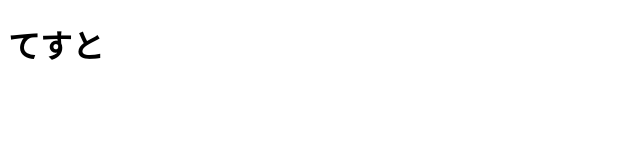
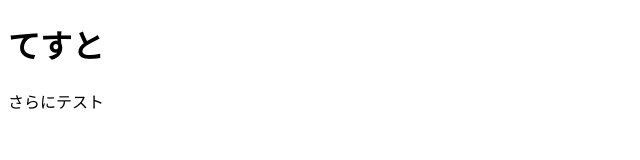
Before and after one commit to y-coffee/test, a plain HTML site: page index.html in a window 1280 px wide. Shown: the full height of the page, 0-640 px from the left. Drawn offline with Linux system fonts and the light colour scheme.

Commit message:
インデックス修正

```diff
--- a/index.html
+++ b/index.html
@@ -8,5 +8,6 @@
 </head>
 <body>
     <h1>てすと</h1>
+    <p>さらにテスト</p>
 </body>
 </html>
```
